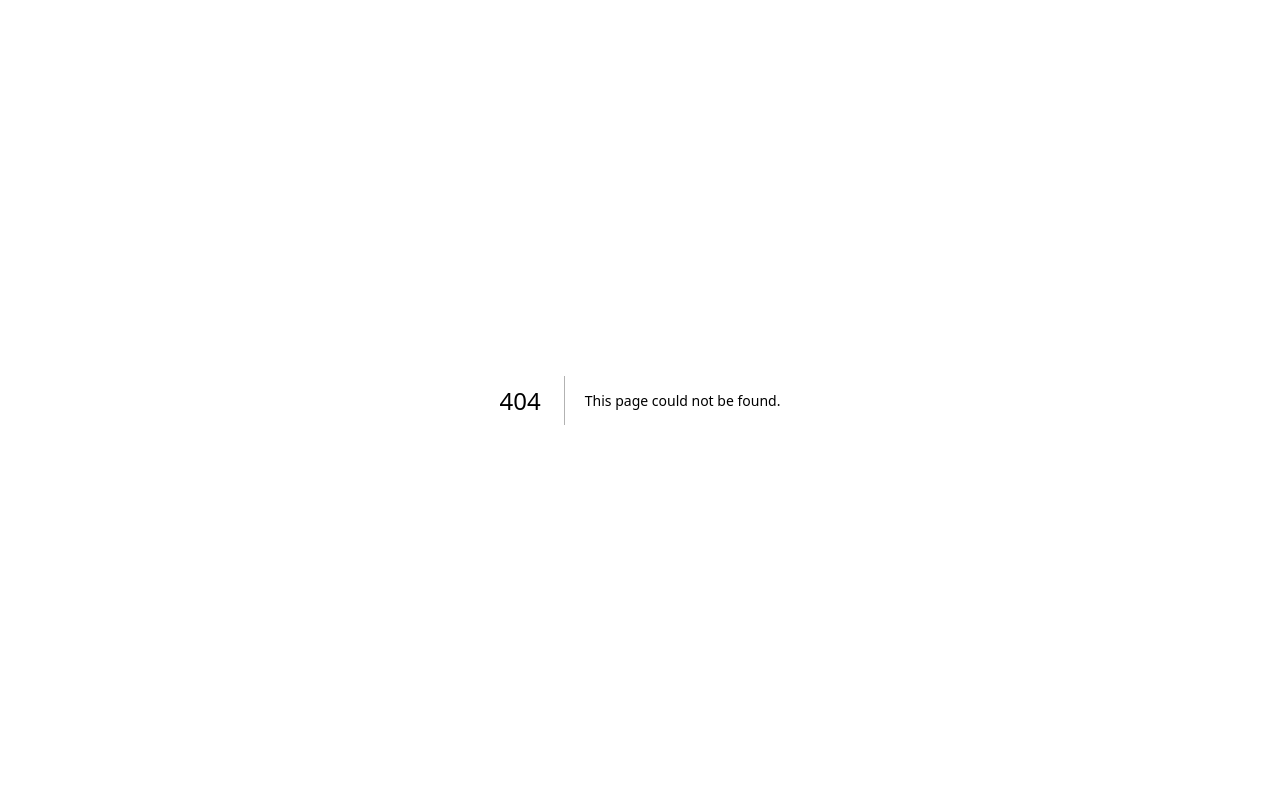
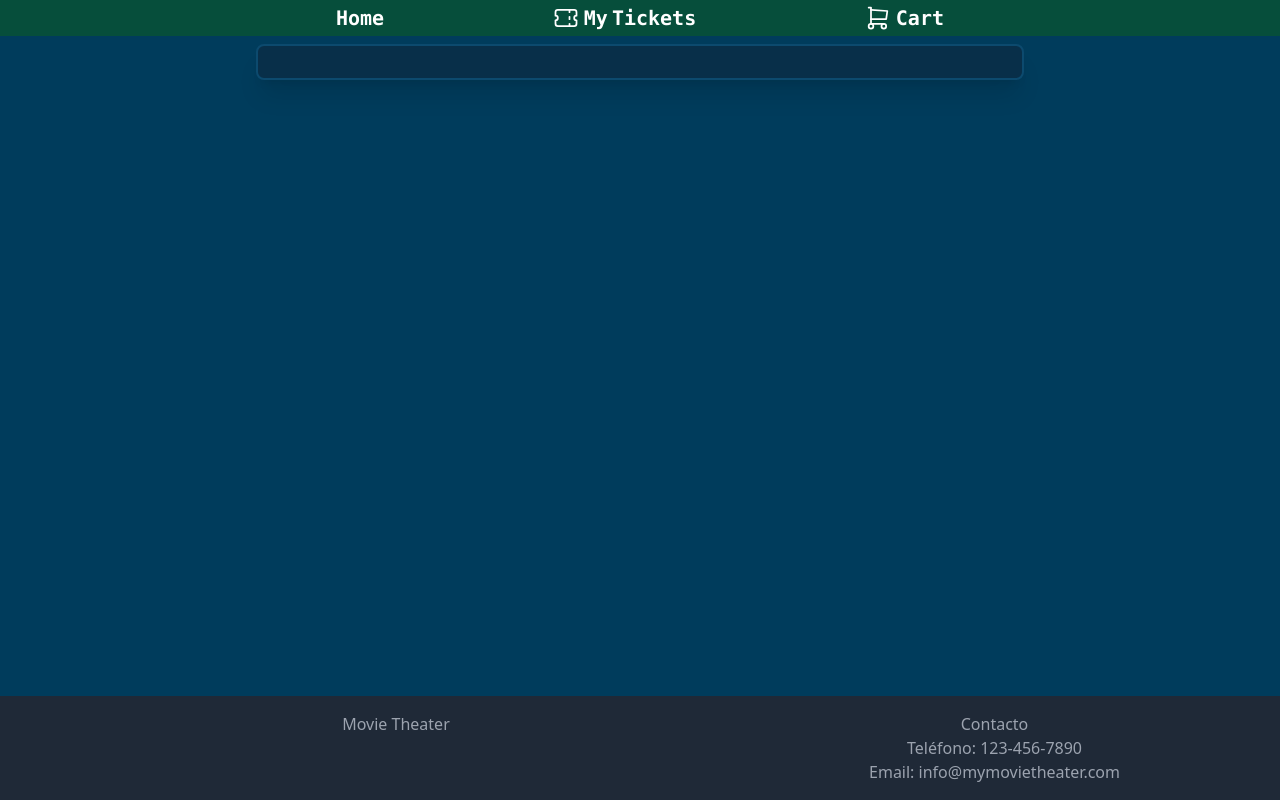
Before and after one commit to fra-zelada/movie_theater, a Next.js app: page /tickets in a window 1280 px wide. Before the commit this address had no page. Built offline with nearby package versions, Linux system fonts and the light colour scheme.

Commit message:
my tickets

```diff
--- /dev/null
+++ b/src/pages/tickets.tsx
@@ -0,0 +1,50 @@
+import { MainLayout } from "@/components/Layouts";
+import { PurchasedTicket } from "@/components/PurchasedTicket";
+import { OrderContext } from "@/context/order";
+import { IOrder } from "@/interfaces";
+import { GetServerSideProps, NextPage } from "next";
+import { useContext, useEffect, useState } from "react";
+
+interface TicketsPageProps {
+    host: string;
+}
+
+const TicketsPage: NextPage<TicketsPageProps> = ({ host }) => {
+    const { getPaidOrders } = useContext(OrderContext);
+
+    const [tickets, setTickets] = useState<IOrder[]>([]);
+
+    useEffect(() => {
+        const resp = getPaidOrders();
+        if (resp.status === "ok") setTickets(resp.order!!);
+    }, [getPaidOrders]);
+
+    return (
+        <MainLayout>
+            <div className="flex justify-center items-center  w-full my-2  ">
+                <div className="flex flex-col xl:w-[60%]  justify-center items-center border-2 border-sky-900 bg-sky-950 rounded-lg shadow-xl p-4">
+                    {tickets.map((ticket) => (
+                        <PurchasedTicket
+                            key={ticket.id}
+                            order={ticket}
+                            host={host}
+                        />
+                    ))}
+                </div>
+            </div>
+        </MainLayout>
+    );
+};
+
+export default TicketsPage;
+
+// You should use getServerSideProps when:
+// - Only if you need to pre-render a page whose data must be fetched at request time
+
+export const getServerSideProps: GetServerSideProps = async (ctx) => {
+    const host = ctx.req.headers.host || "";
+
+    return {
+        props: { host },
+    };
+};
```
